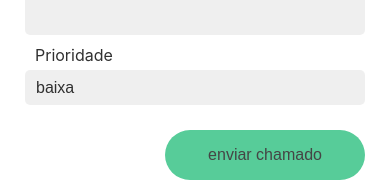
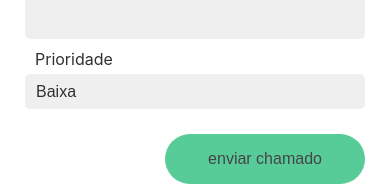
Before and after one commit to davidgaspardev/form-hauktech, a Next.js app: page / in a window 390 px wide. Shown: the part 728-914 px from the top of the page. Built offline with nearby package versions, Linux system fonts and the light colour scheme.

Commit message:
next/image added - fixed #1

```diff
--- a/pages/index.tsx
+++ b/pages/index.tsx
@@ -1,4 +1,5 @@
-import Head from 'next/head'
+import Head from 'next/head';
+import Image from 'next/image';
 import { useEffect } from 'react';
 import { init, sendForm } from 'emailjs-com';
 
@@ -21,10 +22,14 @@ export default function HomePage(): JSX.Element {
       </Head>
 
       <div id="content" >
-        <img
-          id="logo-img"
-          src="/images/png/logo.png"
-          alt="Logo" />
+
+          <div id="logo-img" >
+            <Image
+              src="/images/png/logo.png"
+              alt="Logo"
+              width={300}
+              height={112} />
+          </div>
 
           <h3>Abra seu chamado aqui para <strong>Hauktech</strong>.</h3>
           <p>Por favor preencha todas as informações solicitadas corretamente para a abertura do chamado, descrevendo com detalhes o motivo do seu contato.</p>
@@ -90,9 +95,9 @@ export default function HomePage(): JSX.Element {
           className="form-field"
           name="priority"
           required={true}  >
-          <option value="low" >baixa</option>
-          <option value="regular" >média</option>
-          <option value="high" >alta</option>
+          <option value="baixa" >Baixa</option>
+          <option value="normal" >Normal</option>
+          <option value="alta" >Alta</option>
         </select>
 
         { /** Submit button */ }
--- a/styles/home.css
+++ b/styles/home.css
@@ -19,7 +19,7 @@ div#home-page {
     }
 
 
-    div#home-page div#content img#logo-img {
+    div#home-page div#content div#logo-img {
         margin: 50px auto;
         display: block;
     }
@@ -31,7 +31,7 @@ div#home-page {
 
 /* ================== CONTENT ================== */
 
-div#home-page img#logo-img {
+div#home-page div#logo-img {
     /* dimension */
     width: 300px;
 }
```
